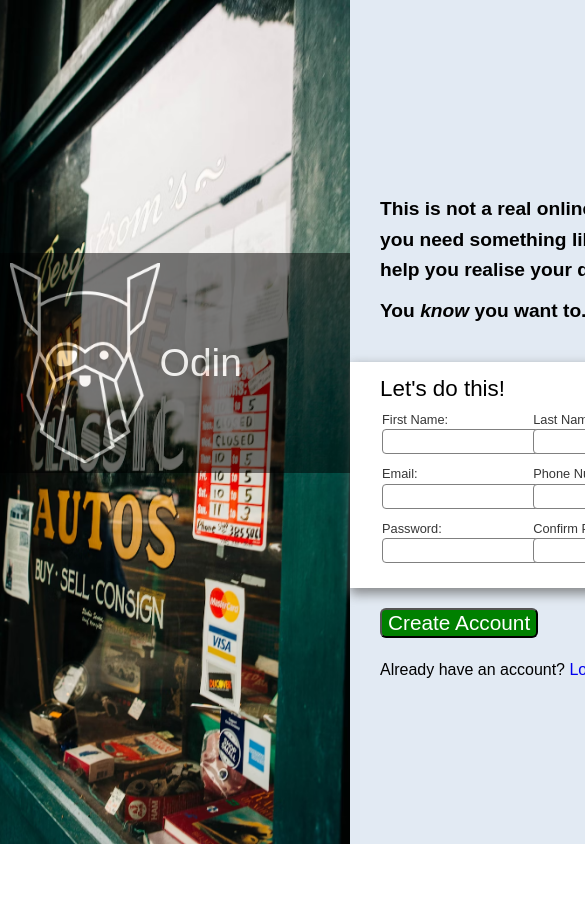
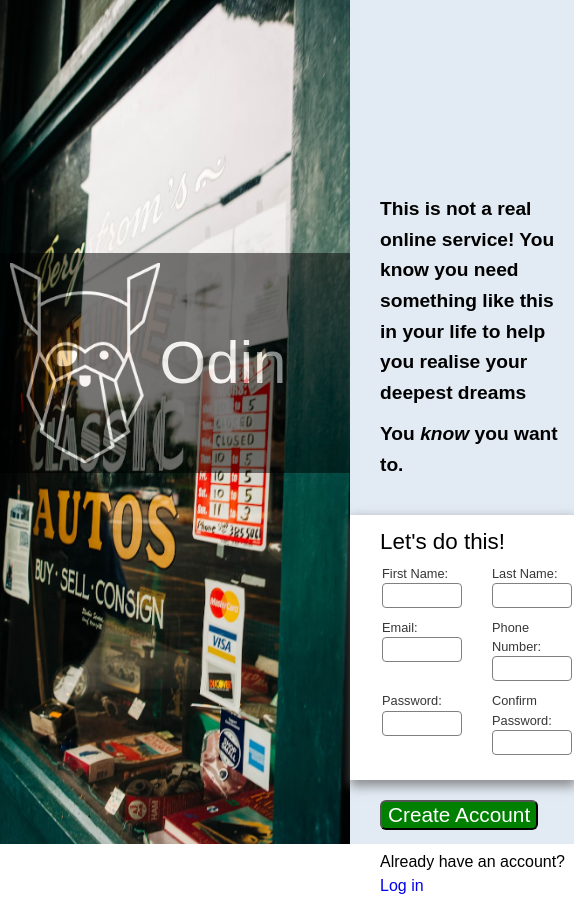
Before and after one commit to adamhaouam/signUpForm, a website: page index.html in a window 390 px wide. Shown: the top 898 px of the page, 585 px wide, since content can reach past the window. Before the commit the page ends 844 px from the top, so only its background shows below. Drawn offline with Linux system fonts and the light colour scheme; a web font is replaced by a local one.

Commit message:
ADJUST responsive formatting

```diff
--- a/style.css
+++ b/style.css
@@ -59,7 +59,7 @@ main {
 .bannerTitle {
     color: white;
     opacity: 100%;
-    font-size: 10cqw;
+    font-size: max(60px, 10cqw);
 }
 
 .odinLogo {
@@ -99,10 +99,11 @@ fieldset > div > input {
   border-radius: 4px;
   padding: 4px;
   border: grey solid 1px;
+  width: clamp(70px, 15vw, 300px);
 }
 
 fieldset > div {
-  width: 30%;
+
   max-width: 400px;
   margin: 5px 0px;
 }
```
